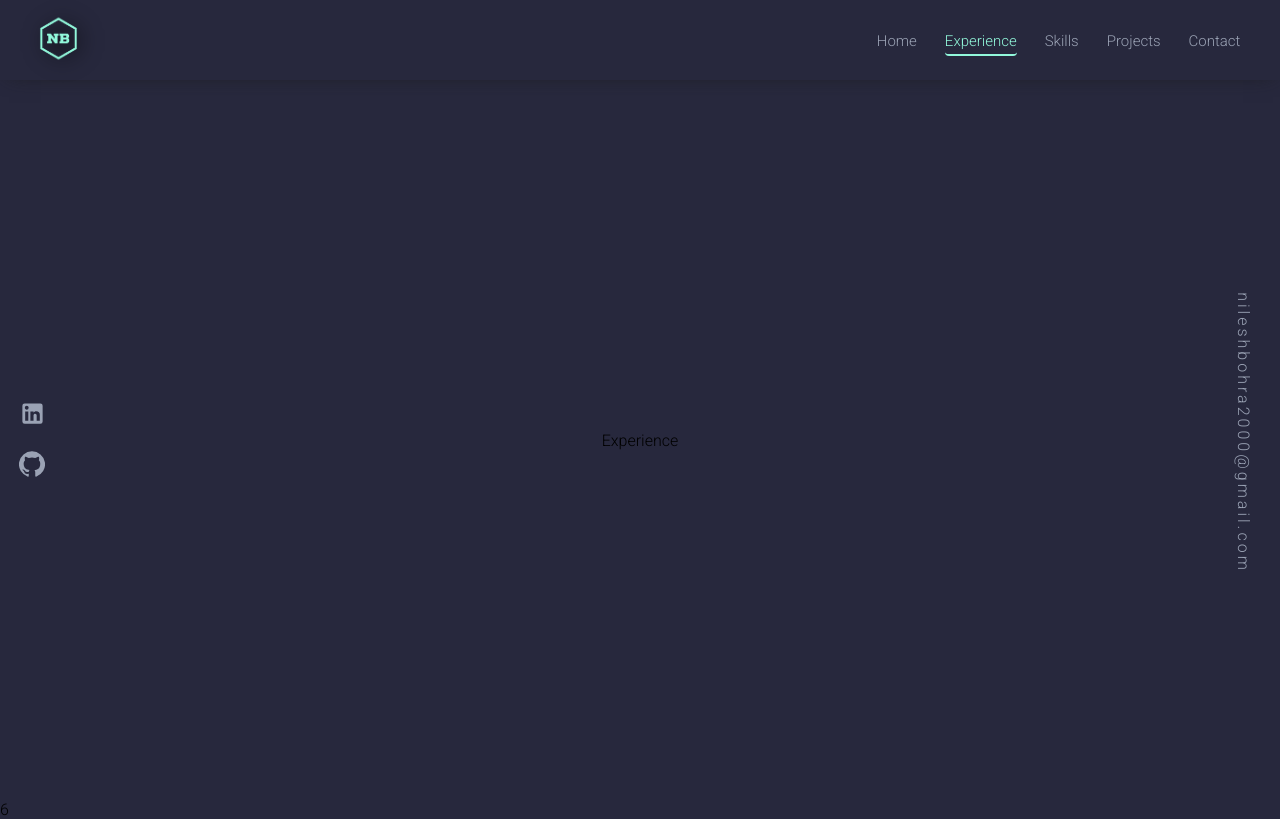
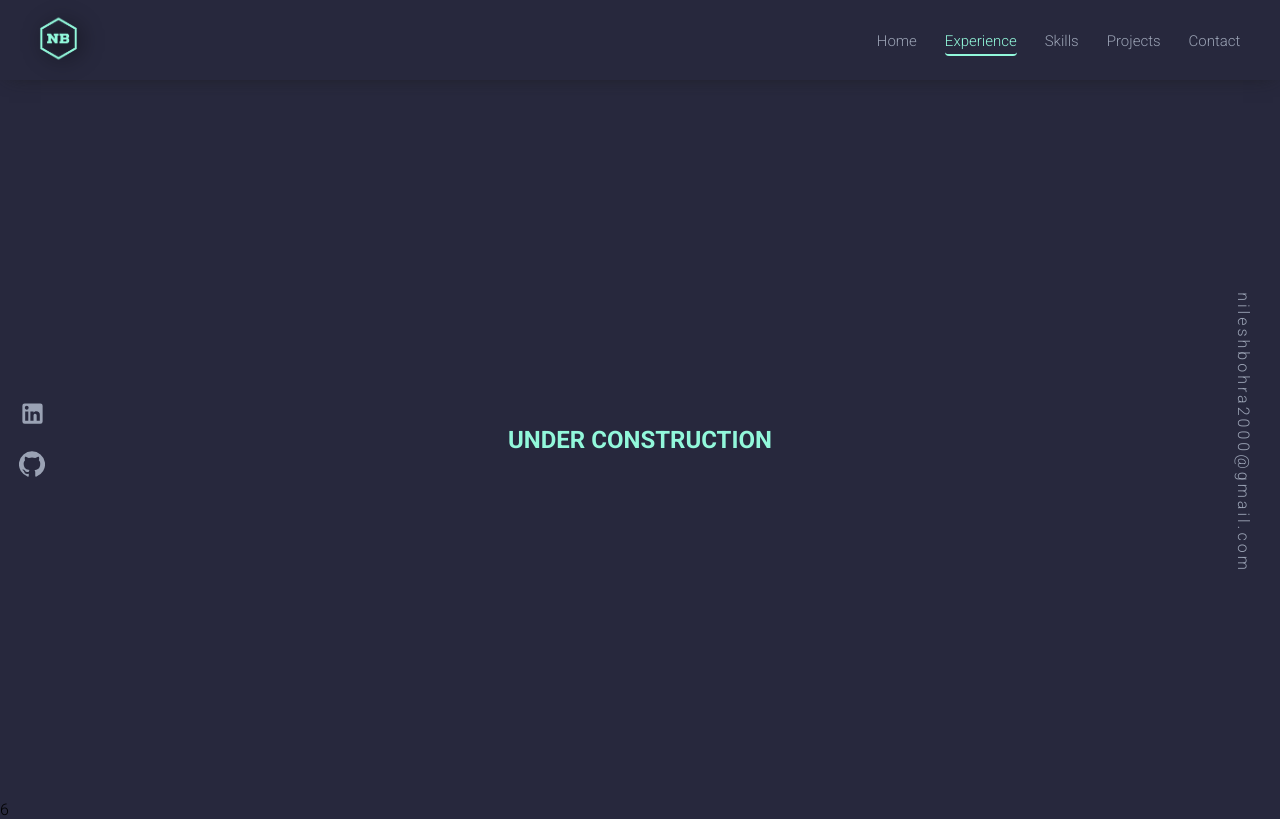
Before and after one commit to nileshbohra/Portfolio-Web, a React (Create React App) app: page /Experience in a window 1280 px wide. Built offline with nearby package versions, Linux system fonts and the light colour scheme.

Commit message:
ui changes

```diff
--- a/public/index.css
+++ b/public/index.css
@@ -265,14 +265,17 @@ h3.title {
 
 /* ------------------------------- skills page ------------------------------ */
 #Skills {
+  height: 90vh;
+  width: 100%;
+  overflow: auto;
+  padding: 20px;
+}
+.skillContainer {
+  width: 100%;
   display: flex;
   flex-direction: column;
   justify-content: center;
   align-items: center;
-  height: 90vh;
-  width: 100%;
-  overflow: auto;
-  padding: 20px;
 }
 #SkillCard {
   height: 150px;
--- a/src/components/pages/Experience.jsx
+++ b/src/components/pages/Experience.jsx
@@ -1,5 +1,12 @@
 import React from "react";
+import Slide from "@material-ui/core/Slide";
 
 export default function Experience() {
-  return <div>Experience</div>;
+  return (
+    <Slide in={true} direction="up" timeout={1000}>
+      <section id="Experience">
+        <h1 className="primaryTxt">UNDER CONSTRUCTION</h1>
+      </section>
+    </Slide>
+  );
 }
--- a/src/components/pages/Skills.jsx
+++ b/src/components/pages/Skills.jsx
@@ -6,6 +6,8 @@ export default function Skills() {
   return (
     <Slide in={true} direction="up" timeout={1000}>
       <section id="Skills">
+        <h1 className="primaryTxt heading">Skills</h1>
+        <div className="skillContainer">
           <div className="skillCardCointainer">
             <SkillCard imageUrl="https://webimages.mongodb.com/_com_assets/cms/kuzt9r42or1fxvlq2-Meta_Generic.png" />
             <SkillCard imageUrl="https://miro.medium.com/max/785/1*t_GqJXyfqMDNlkJH4oUN5A.png" />
@@ -24,6 +26,7 @@ export default function Skills() {
             <SkillCard imageUrl="https://velog.velcdn.com/images/dohyunkim12/post/78dfde93-8259-49cd-bbe3-36d7828f6ba3/image.jpg" />
             <SkillCard imageUrl="https://cdn.mos.cms.futurecdn.net/cxNHDLoqobrKGHViKU7C7K.jpg" />
           </div>
+        </div>
       </section>
     </Slide>
   );
```
Lines whose indentation alone changed are shown as unchanged.
